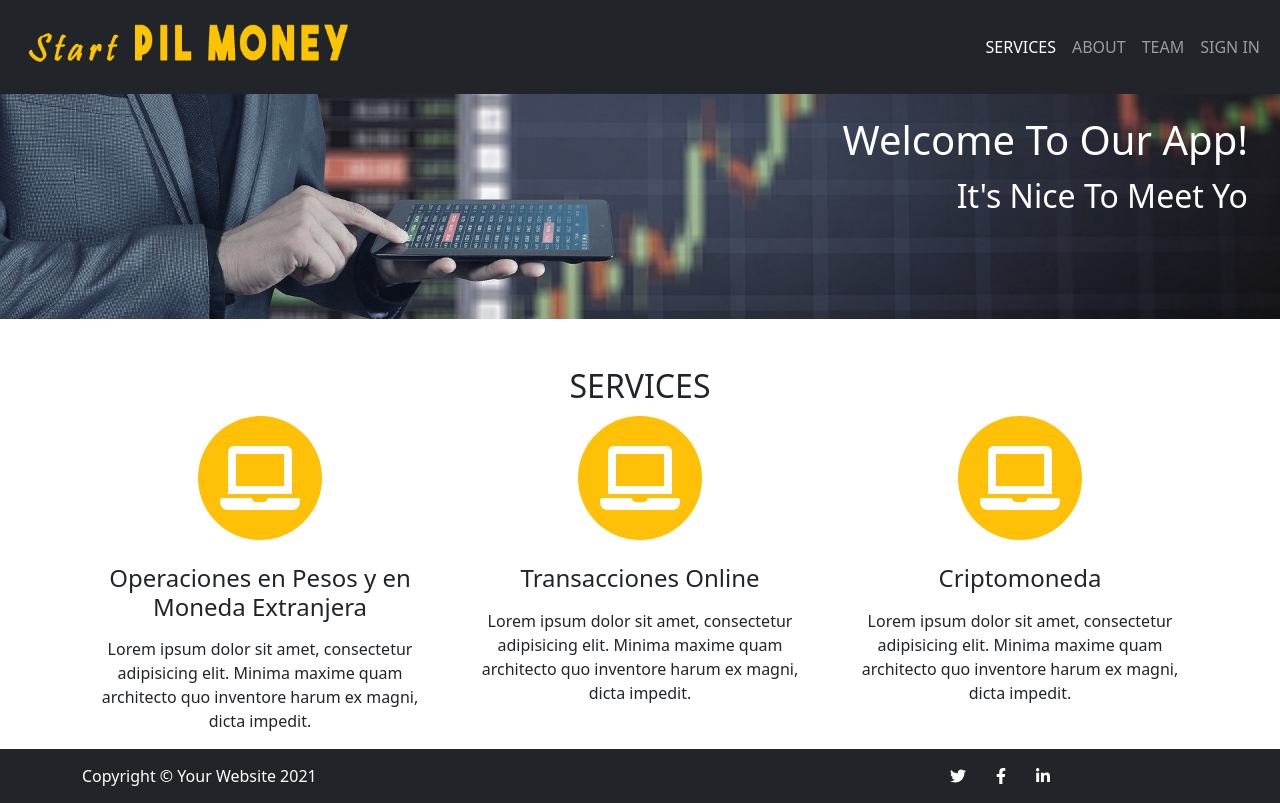
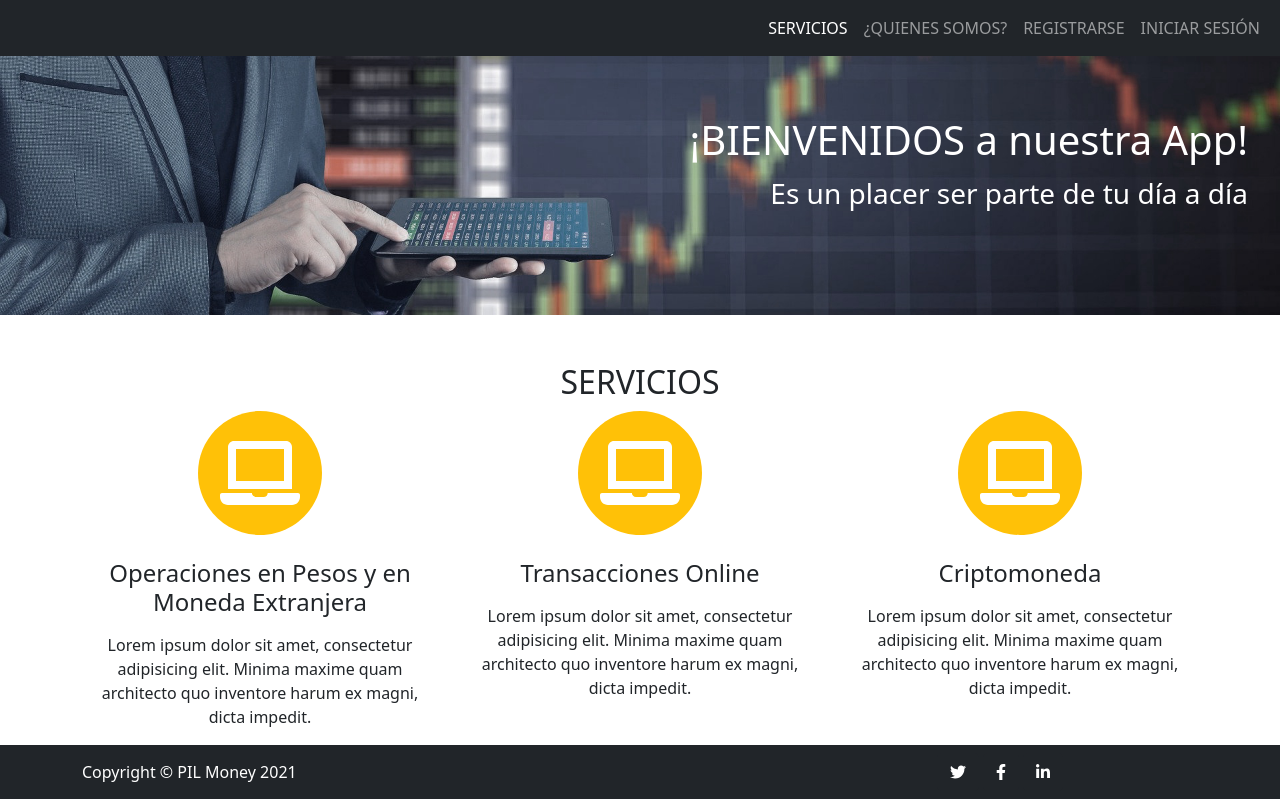
Before and after one commit to pgClipfs/example-landing-page, a plain HTML site: page index.html in a window 1280 px wide. Drawn offline with nearby package versions, Linux system fonts and the light colour scheme.

Commit message:
Example PIL Money landing page

```diff
--- a/index.html
+++ b/index.html
@@ -16,23 +16,23 @@
     <body >
         <nav class="navbar navbar-expand-lg navbar-dark bg-dark fixed-top">
             <div class="container-fluid">
-                <img class="img-fluid" style="width:30%" src="/assets/img/Logo.png" alt="">
+
               <button class="navbar-toggler" type="button" data-bs-toggle="collapse" data-bs-target="#navbarTogglerDemo03" aria-controls="navbarTogglerDemo03" aria-expanded="false" aria-label="Toggle navigation">
                 <span class="navbar-toggler-icon"></span>
               </button>
               <div class="collapse navbar-collapse" id="navbarTogglerDemo03">
                 <ul class="navbar-nav ms-auto mb-2 mb-lg-0">
                   <li class="nav-item">
-                    <a class="nav-link active" aria-current="page" href="#">SERVICES</a>
+                    <a class="nav-link active" aria-current="page" href="#">SERVICIOS</a>
                   </li>
                   <li class="nav-item">
-                    <a class="nav-link" href="#">ABOUT</a>
+                    <a class="nav-link" href="#">¿QUIENES SOMOS?</a>
                   </li>
                   <li class="nav-item">
-                    <a class="nav-link" href="#">TEAM</a>
+                    <a class="nav-link" href="#">REGISTRARSE</a>
                   </li>
                   <li class="nav-item">
-                    <a class="nav-link" href="#">SIGN IN</a>
+                    <a class="nav-link" href="#">INICIAR SESIÓN</a>
                   </li>
                 </ul>
               </div>
@@ -40,15 +40,15 @@
           </nav>
 
         <header class="fondo">
-            <h1 class="titulo">Welcome To Our App!</h1>
-            <h2>It's Nice To Meet Yo</h2>
+            <h1 class="titulo">¡BIENVENIDOS a nuestra App!</h1>
+            <h3>Es un placer ser parte de tu día a día</h3>
         </header>
 
         <!-- Services-->
         <section class="mt-5" id="services">
             <div class="container">
                 <div class="text-center">
-                    <h2 class="text-uppercase">Services</h2>
+                    <h2 class="text-uppercase">Servicios</h2>
                 </div>
                 <div class="row text-center">
                     <div class="col-md-4">
@@ -82,7 +82,7 @@
         <footer class="py-2 bg-dark text-white ">
             <div class="container">
                 <div class="row align-items-center">
-                    <div class="col-lg-9 text-lg-start">Copyright &copy; Your Website 2021</div>
+                    <div class="col-lg-9 text-lg-start">Copyright &copy; PIL Money 2021</div>
                     <div class="col-lg-3 my-3 my-lg-0">
                         <a class="btn btn-dark" href="#!"><i class="fab fa-twitter"></i></a>
                         <a class="btn btn-dark" href="#!"><i class="fab fa-facebook-f"></i></a>
```
